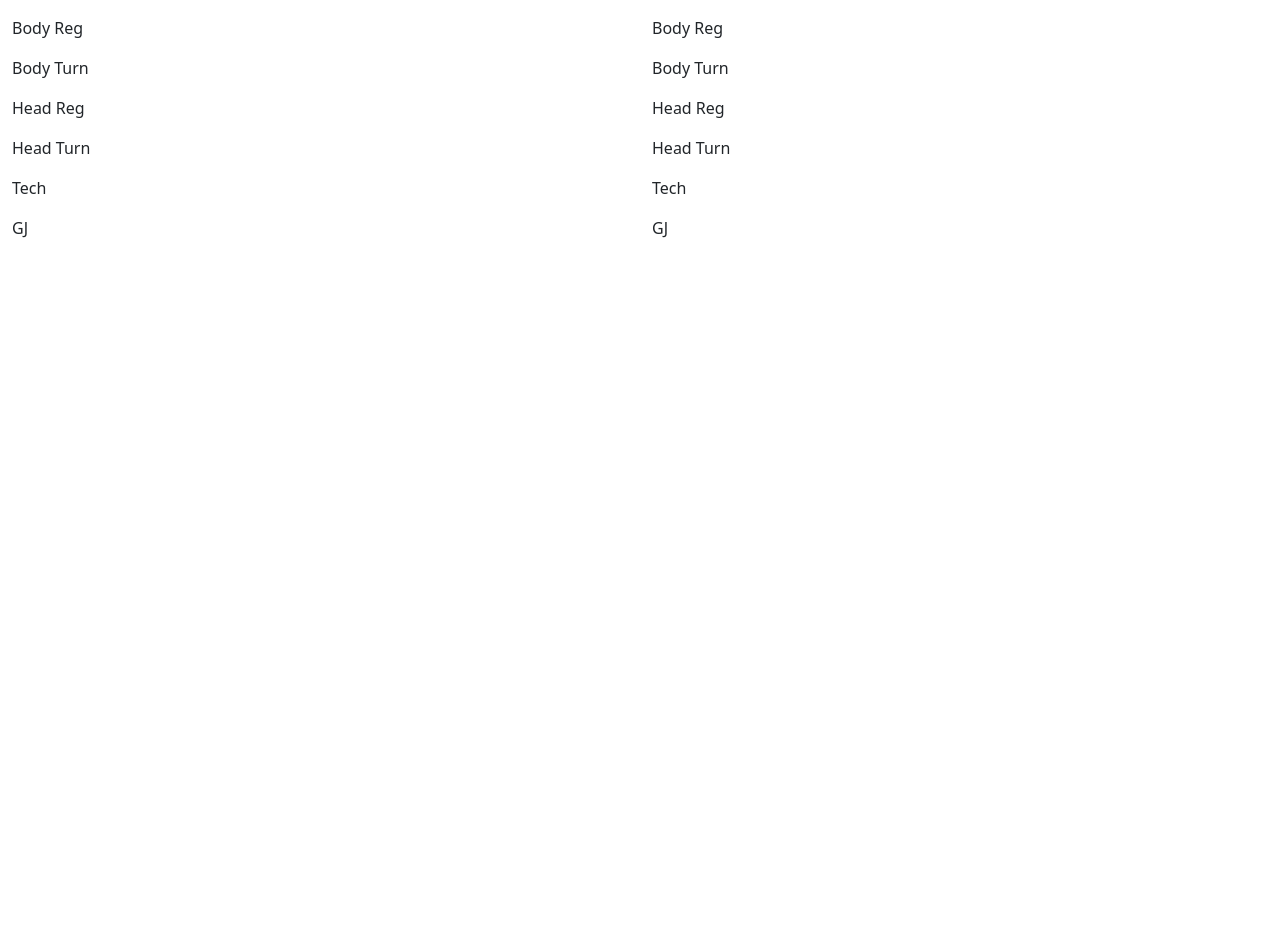
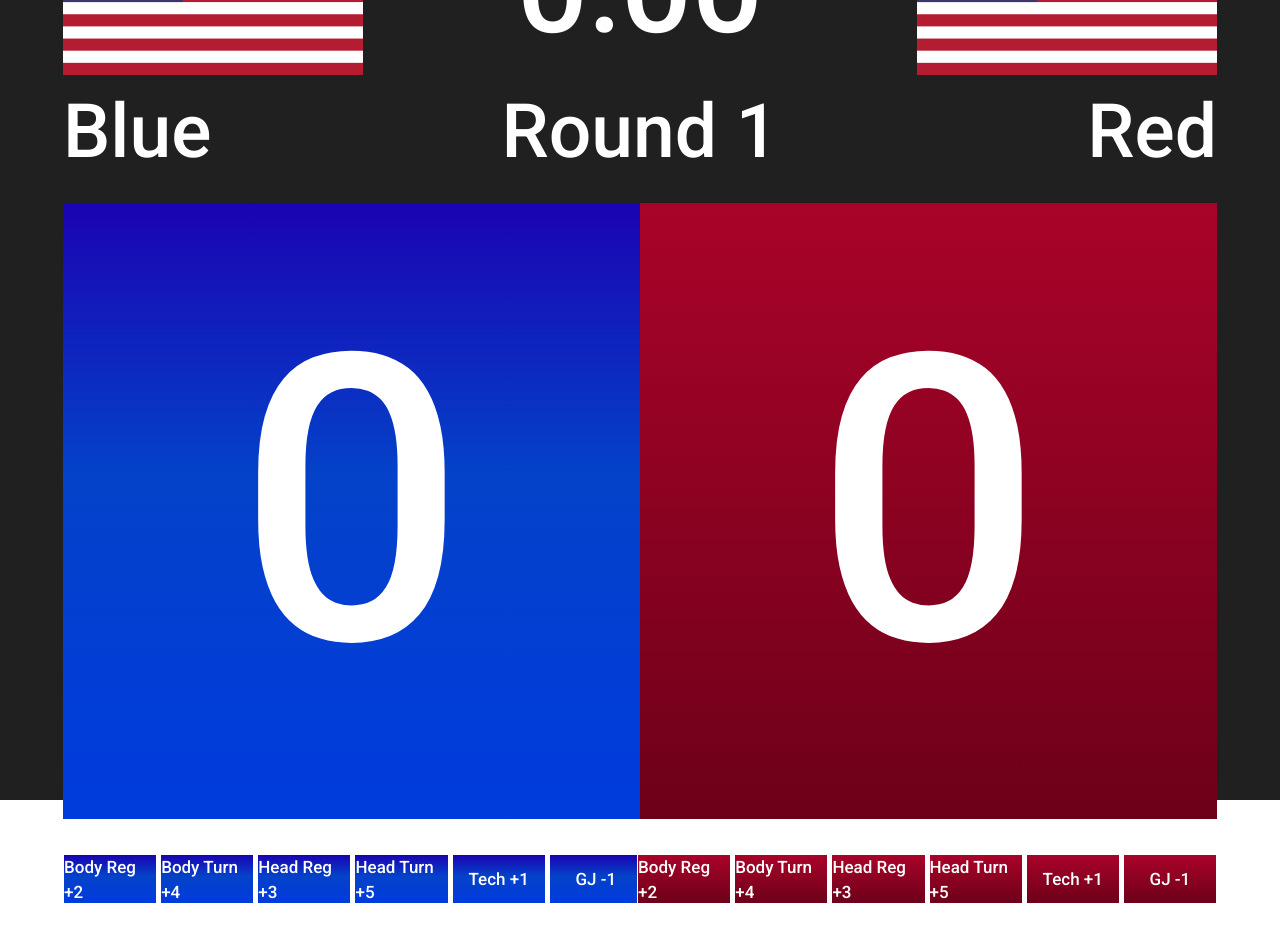
Before and after one commit to jaredantonreed/martial-arts-scoreboard, a plain HTML site: page index.html in a window 1280 px wide. Before the commit the page ends 800 px from the top, so only its background shows below. Drawn offline with nearby package versions, Linux system fonts and the light colour scheme.

Commit message:
Scoreboard set up. Needs javascript now

```diff
--- a/index.html
+++ b/index.html
@@ -12,69 +12,76 @@
 
 <body>
     <section class="scoreboard-area">
-        <div class="container-fluid">
-            <!-- ROUND NUMBER -->
+        <div class="container">
+            <!-- COUNTRY FLAGS & TIMER CLOCK -->
             <div class="row">
-                <div class="col-lg-12">
-                    <p></p>
+                <div class="col-lg-4 current-country-flag-blue"><img
+                        src="./images/1200px-Flag_of_the_United_States.svg.png">
+                    <div class="current-name-blue">
+                        <p>Blue</p>
+                    </div>
+                </div>
+                <div class="col-lg-4 current-timer-and-rounds">
+                    <p class="timer">0:00</p>
+                    <p class="rounds">Round 1</p>
+                </div>
+                <div class="col-lg-4 current-country-flag-red"><img
+                        src="./images/1200px-Flag_of_the_United_States.svg.png">
+                    <div class="current-name-red">
+                        <p>Red</p>
+                    </div>
                 </div>
             </div>
-            <!-- COUNTRY FLAGS & TIMER CLOCK -->
+
+            <!-- AREA FOR POINTS TO BE ACCOUNTED TO -->
+            <div class="row scores">
+                <div class="col-lg-6 current-score-blue">
+                    <p>0</p>
+                </div>
+                <div class="col-lg-6 current-score-red">
+                    <p>0</p>
+                </div>
+            </div>
+            <!-- BUTTONS FOR BLUE & RED (BODY, HEAD, TECHNICAL AND SINGLE POINT REDUCTION) -->
             <div class="row">
-                <div class="col-lg-4"></div>
-                <div class="col-lg-4"></div>
-                <div class="col-lg-4"></div>
-            </div>
-            <!-- NAMES (RED & BLUE) -->
-            <div class="row">
-                <div class="col-lg-6"></div>
-                <div class="col-lg-6"></div>
-            </div>
-            <!-- AREA FOR POINTS TO BE ACCOUNTED TO -->
-            <div class="row">
-                <div class="col-lg-6"></div>
-                <div class="col-lg-6"></div>
-            </div>
-            <!-- BUTTONS FOR RED & BLUE (BODY, HEAD, TECHNICAL AND SINGLE POINT REDUCTION) -->
-            <div class="row">
-                <div class="col-lg-6">
-                    <div class="col-lg-2">
-                        <p>Body Reg</p>
+                <div class="col-lg-6 buttons-blue">
+                    <div class="col-lg-2 body-regular-kick-blue">
+                        <p>Body Reg +2</p>
                     </div>
-                    <div class="col-lg-2">
-                        <p>Body Turn</p>
+                    <div class="col-lg-2 body-turning-kick-blue">
+                        <p>Body Turn +4</p>
                     </div>
-                    <div class="col-lg-2">
-                        <p>Head Reg</p>
+                    <div class="col-lg-2 head-regular-kick-blue">
+                        <p>Head Reg +3</p>
                     </div>
-                    <div class="col-lg-2">
-                        <p>Head Turn</p>
+                    <div class="col-lg-2 head-turning-kick-blue">
+                        <p>Head Turn +5</p>
                     </div>
-                    <div class="col-lg-2">
-                        <p>Tech</p>
+                    <div class="col-lg-2 technical-point-blue">
+                        <p>Tech +1</p>
                     </div>
-                    <div class="col-lg-2">
-                        <p>GJ</p>
+                    <div class="col-lg-2 penalty-blue">
+                        <p>GJ -1</p>
                     </div>
                 </div>
-                <div class="col-lg-6">
-                    <div class="col-lg-2">
-                        <p>Body Reg</p>
+                <div class="col-lg-6 buttons-red">
+                    <div class="col-lg-2 body-regular-kick-red">
+                        <p>Body Reg +2</p>
                     </div>
-                    <div class="col-lg-2">
-                        <p>Body Turn</p>
+                    <div class="col-lg-2 body-turning-kick-red">
+                        <p>Body Turn +4</p>
                     </div>
-                    <div class="col-lg-2">
-                        <p>Head Reg</p>
+                    <div class="col-lg-2 head-regular-kick-red">
+                        <p>Head Reg +3</p>
                     </div>
-                    <div class="col-lg-2">
-                        <p>Head Turn</p>
+                    <div class="col-lg-2 head-turning-kick-red">
+                        <p>Head Turn +5</p>
                     </div>
-                    <div class="col-lg-2">
-                        <p>Tech</p>
+                    <div class="col-lg-2 technical-point-red">
+                        <p>Tech +1</p>
                     </div>
-                    <div class="col-lg-2">
-                        <p>GJ</p>
+                    <div class="col-lg-2 penalty-red">
+                        <p>GJ -1</p>
                     </div>
                 </div>
             </div>
--- a/main.css
+++ b/main.css
@@ -0,0 +1,531 @@
+/* MAIN CSS */
+
+@import url('https://fonts.googleapis.com/css2?family=Roboto:ital,wght@0,300;0,500;0,700;1,400&display=swap');
+
+.container {
+    padding: 75px;
+    max-width: 2000px;
+}
+
+section.scoreboard-area {
+    display: flex;
+    align-items: center;
+    justify-content: center;
+    height: 100vh;
+    background-color: #202020
+}
+
+section.scoreboard-area img {
+    width: 300px;
+    max-width: 100%;
+}
+
+/* FLAGS */
+section.scoreboard-area .current-country-flag-blue {
+    display: flex;
+    flex-direction: column;
+    flex-wrap: nowrap;
+    justify-content: flex-end;
+    align-items: flex-start;
+    align-content: stretch;
+    padding-left: 0;
+}
+
+section.scoreboard-area .current-country-flag-red {
+    display: flex;
+    flex-direction: column;
+    flex-wrap: nowrap;
+    justify-content: flex-end;
+    align-items: flex-end;
+    align-content: stretch;
+    padding-right: 0;
+}
+
+section.scoreboard-area .current-name-blue p {
+    font-size: 75px;
+    color: #FFFFFF;
+    font-family: 'Roboto', sans-serif;
+}
+
+section.scoreboard-area .current-name-red p {
+    font-size: 75px;
+    color: #FFFFFF;
+    font-family: 'Roboto', sans-serif;
+}
+
+/* TIMER AND ROUNDS */
+section.scoreboard-area .current-timer-and-rounds {
+    display: flex;
+    flex-direction: column;
+    flex-wrap: nowrap;
+    justify-content: flex-end;
+    align-items: center;
+    align-content: stretch;
+    text-align: center;
+}
+
+section.scoreboard-area .current-timer-and-rounds p.timer {
+    font-size: 125px;
+    color: #FFFFFF;
+    font-family: 'Roboto', sans-serif;
+}
+
+section.scoreboard-area .current-timer-and-rounds p.rounds {
+    font-size: 75px;
+    color: #FFFFFF;
+    font-family: 'Roboto', sans-serif;
+    margin-top: -25px;
+}
+
+/* SCORES */
+section.scoreboard-area .scores {
+    display: flex;
+    flex-direction: row;
+    flex-wrap: nowrap;
+    justify-content: center;
+    align-items: center;
+    align-content: center;
+}
+
+section.scoreboard-area .current-score-blue {
+    /* Permalink - use to edit and share this gradient: https://colorzilla.com/gradient-editor/#1a03b2+0,0442c9+44,003bdd+100 */
+    background: #1a03b2;
+    /* Old browsers */
+    background: -moz-linear-gradient(top, #1a03b2 0%, #0442c9 44%, #003bdd 100%);
+    /* FF3.6-15 */
+    background: -webkit-linear-gradient(top, #1a03b2 0%, #0442c9 44%, #003bdd 100%);
+    /* Chrome10-25,Safari5.1-6 */
+    background: linear-gradient(to bottom, #1a03b2 0%, #0442c9 44%, #003bdd 100%);
+    /* W3C, IE10+, FF16+, Chrome26+, Opera12+, Safari7+ */
+    filter: progid:DXImageTransform.Microsoft.gradient(startColorstr='#1a03b2', endColorstr='#003bdd', GradientType=0);
+    /* IE6-9 */
+
+}
+
+section.scoreboard-area .current-score-red {
+    /* Permalink - use to edit and share this gradient: https://colorzilla.com/gradient-editor/#a90329+0,8f0222+44,6d0019+100;Brown+Red+3D */
+    background: #a90329;
+    /* Old browsers */
+    background: -moz-linear-gradient(top, #a90329 0%, #8f0222 44%, #6d0019 100%);
+    /* FF3.6-15 */
+    background: -webkit-linear-gradient(top, #a90329 0%, #8f0222 44%, #6d0019 100%);
+    /* Chrome10-25,Safari5.1-6 */
+    background: linear-gradient(to bottom, #a90329 0%, #8f0222 44%, #6d0019 100%);
+    /* W3C, IE10+, FF16+, Chrome26+, Opera12+, Safari7+ */
+    filter: progid:DXImageTransform.Microsoft.gradient(startColorstr='#a90329', endColorstr='#6d0019', GradientType=0);
+    /* IE6-9 */
+
+}
+
+section.scoreboard-area .current-score-blue p {
+    font-size: 400px;
+    color: #FFFFFF;
+    font-family: 'Roboto', sans-serif;
+    text-align: center;
+}
+
+section.scoreboard-area .current-score-red p {
+    font-size: 400px;
+    color: #FFFFFF;
+    font-family: 'Roboto', sans-serif;
+    text-align: center;
+}
+
+/* BUTTONS */
+section.scoreboard-area .buttons-blue {
+    display: flex;
+    flex-direction: row;
+    flex-wrap: nowrap;
+    justify-content: flex-start;
+    align-items: flex-start;
+    align-content: stretch;
+    margin-top: 35px;
+    padding-left: 0;
+}
+
+section.scoreboard-area .buttons-red {
+    display: flex;
+    flex-direction: row;
+    flex-wrap: nowrap;
+    justify-content: flex-end;
+    align-items: flex-start;
+    align-content: stretch;
+    margin-top: 35px;
+    padding-right: 0;
+}
+
+section.scoreboard-area .body-regular-kick-blue {
+    display: flex;
+    flex-direction: row;
+    flex-wrap: nowrap;
+    justify-content: center;
+    align-items: center;
+    align-content: center;
+    height: 50px;
+    /* Permalink - use to edit and share this gradient: https://colorzilla.com/gradient-editor/#1a03b2+0,0442c9+44,003bdd+100 */
+    background: #1a03b2;
+    /* Old browsers */
+    background: -moz-linear-gradient(top, #1a03b2 0%, #0442c9 44%, #003bdd 100%);
+    /* FF3.6-15 */
+    background: -webkit-linear-gradient(top, #1a03b2 0%, #0442c9 44%, #003bdd 100%);
+    /* Chrome10-25,Safari5.1-6 */
+    background: linear-gradient(to bottom, #1a03b2 0%, #0442c9 44%, #003bdd 100%);
+    /* W3C, IE10+, FF16+, Chrome26+, Opera12+, Safari7+ */
+    filter: progid:DXImageTransform.Microsoft.gradient(startColorstr='#1a03b2', endColorstr='#003bdd', GradientType=0);
+    /* IE6-9 */
+    margin-right: 3px;
+    border: 1px solid #FFFFFF;
+    max-width: 150px;
+}
+
+section.scoreboard-area .body-regular-kick-blue p {
+    color: #FFFFFF;
+    font-family: 'Roboto', sans-serif;
+    font-size: 17px;
+    margin-top: 18px;
+}
+
+section.scoreboard-area .body-turning-kick-blue {
+    display: flex;
+    flex-direction: row;
+    flex-wrap: nowrap;
+    justify-content: center;
+    align-items: center;
+    align-content: center;
+    height: 50px;
+    /* Permalink - use to edit and share this gradient: https://colorzilla.com/gradient-editor/#1a03b2+0,0442c9+44,003bdd+100 */
+    background: #1a03b2;
+    /* Old browsers */
+    background: -moz-linear-gradient(top, #1a03b2 0%, #0442c9 44%, #003bdd 100%);
+    /* FF3.6-15 */
+    background: -webkit-linear-gradient(top, #1a03b2 0%, #0442c9 44%, #003bdd 100%);
+    /* Chrome10-25,Safari5.1-6 */
+    background: linear-gradient(to bottom, #1a03b2 0%, #0442c9 44%, #003bdd 100%);
+    /* W3C, IE10+, FF16+, Chrome26+, Opera12+, Safari7+ */
+    filter: progid:DXImageTransform.Microsoft.gradient(startColorstr='#1a03b2', endColorstr='#003bdd', GradientType=0);
+    /* IE6-9 */
+    margin-right: 3px;
+    border: 1px solid #FFFFFF;
+    max-width: 150px;
+}
+
+section.scoreboard-area .body-turning-kick-blue p {
+    color: #FFFFFF;
+    font-family: 'Roboto', sans-serif;
+    font-size: 17px;
+    margin-top: 18px;
+}
+
+section.scoreboard-area .head-regular-kick-blue {
+    display: flex;
+    flex-direction: row;
+    flex-wrap: nowrap;
+    justify-content: center;
+    align-items: center;
+    align-content: center;
+    height: 50px;
+    /* Permalink - use to edit and share this gradient: https://colorzilla.com/gradient-editor/#1a03b2+0,0442c9+44,003bdd+100 */
+    background: #1a03b2;
+    /* Old browsers */
+    background: -moz-linear-gradient(top, #1a03b2 0%, #0442c9 44%, #003bdd 100%);
+    /* FF3.6-15 */
+    background: -webkit-linear-gradient(top, #1a03b2 0%, #0442c9 44%, #003bdd 100%);
+    /* Chrome10-25,Safari5.1-6 */
+    background: linear-gradient(to bottom, #1a03b2 0%, #0442c9 44%, #003bdd 100%);
+    /* W3C, IE10+, FF16+, Chrome26+, Opera12+, Safari7+ */
+    filter: progid:DXImageTransform.Microsoft.gradient(startColorstr='#1a03b2', endColorstr='#003bdd', GradientType=0);
+    /* IE6-9 */
+    margin-right: 3px;
+    border: 1px solid #FFFFFF;
+    max-width: 150px;
+}
+
+section.scoreboard-area .head-regular-kick-blue p {
+    color: #FFFFFF;
+    font-family: 'Roboto', sans-serif;
+    font-size: 17px;
+    margin-top: 18px;
+}
+
+section.scoreboard-area .head-turning-kick-blue {
+    display: flex;
+    flex-direction: row;
+    flex-wrap: nowrap;
+    justify-content: center;
+    align-items: center;
+    align-content: center;
+    height: 50px;
+    /* Permalink - use to edit and share this gradient: https://colorzilla.com/gradient-editor/#1a03b2+0,0442c9+44,003bdd+100 */
+    background: #1a03b2;
+    /* Old browsers */
+    background: -moz-linear-gradient(top, #1a03b2 0%, #0442c9 44%, #003bdd 100%);
+    /* FF3.6-15 */
+    background: -webkit-linear-gradient(top, #1a03b2 0%, #0442c9 44%, #003bdd 100%);
+    /* Chrome10-25,Safari5.1-6 */
+    background: linear-gradient(to bottom, #1a03b2 0%, #0442c9 44%, #003bdd 100%);
+    /* W3C, IE10+, FF16+, Chrome26+, Opera12+, Safari7+ */
+    filter: progid:DXImageTransform.Microsoft.gradient(startColorstr='#1a03b2', endColorstr='#003bdd', GradientType=0);
+    /* IE6-9 */
+    margin-right: 3px;
+    border: 1px solid #FFFFFF;
+    max-width: 150px;
+}
+
+section.scoreboard-area .head-turning-kick-blue p {
+    color: #FFFFFF;
+    font-family: 'Roboto', sans-serif;
+    font-size: 17px;
+    margin-top: 18px;
+}
+
+section.scoreboard-area .technical-point-blue {
+    display: flex;
+    flex-direction: row;
+    flex-wrap: nowrap;
+    justify-content: center;
+    align-items: center;
+    align-content: center;
+    height: 50px;
+    /* Permalink - use to edit and share this gradient: https://colorzilla.com/gradient-editor/#1a03b2+0,0442c9+44,003bdd+100 */
+    background: #1a03b2;
+    /* Old browsers */
+    background: -moz-linear-gradient(top, #1a03b2 0%, #0442c9 44%, #003bdd 100%);
+    /* FF3.6-15 */
+    background: -webkit-linear-gradient(top, #1a03b2 0%, #0442c9 44%, #003bdd 100%);
+    /* Chrome10-25,Safari5.1-6 */
+    background: linear-gradient(to bottom, #1a03b2 0%, #0442c9 44%, #003bdd 100%);
+    /* W3C, IE10+, FF16+, Chrome26+, Opera12+, Safari7+ */
+    filter: progid:DXImageTransform.Microsoft.gradient(startColorstr='#1a03b2', endColorstr='#003bdd', GradientType=0);
+    /* IE6-9 */
+    margin-right: 3px;
+    border: 1px solid #FFFFFF;
+    max-width: 150px;
+}
+
+section.scoreboard-area .technical-point-blue p {
+    color: #FFFFFF;
+    font-family: 'Roboto', sans-serif;
+    font-size: 17px;
+    margin-top: 18px;
+}
+
+section.scoreboard-area .penalty-blue {
+    display: flex;
+    flex-direction: row;
+    flex-wrap: nowrap;
+    justify-content: center;
+    align-items: center;
+    align-content: center;
+    height: 50px;
+    /* Permalink - use to edit and share this gradient: https://colorzilla.com/gradient-editor/#1a03b2+0,0442c9+44,003bdd+100 */
+    background: #1a03b2;
+    /* Old browsers */
+    background: -moz-linear-gradient(top, #1a03b2 0%, #0442c9 44%, #003bdd 100%);
+    /* FF3.6-15 */
+    background: -webkit-linear-gradient(top, #1a03b2 0%, #0442c9 44%, #003bdd 100%);
+    /* Chrome10-25,Safari5.1-6 */
+    background: linear-gradient(to bottom, #1a03b2 0%, #0442c9 44%, #003bdd 100%);
+    /* W3C, IE10+, FF16+, Chrome26+, Opera12+, Safari7+ */
+    filter: progid:DXImageTransform.Microsoft.gradient(startColorstr='#1a03b2', endColorstr='#003bdd', GradientType=0);
+    /* IE6-9 */
+    border: 1px solid #FFFFFF;
+    max-width: 150px;
+}
+
+section.scoreboard-area .penalty-blue p {
+    color: #FFFFFF;
+    font-family: 'Roboto', sans-serif;
+    font-size: 17px;
+    margin-top: 18px;
+}
+
+section.scoreboard-area .body-regular-kick-red {
+    display: flex;
+    flex-direction: row;
+    flex-wrap: nowrap;
+    justify-content: center;
+    align-items: center;
+    align-content: center;
+    height: 50px;
+    /* Permalink - use to edit and share this gradient: https://colorzilla.com/gradient-editor/#a90329+0,8f0222+44,6d0019+100;Brown+Red+3D */
+    background: #a90329;
+    /* Old browsers */
+    background: -moz-linear-gradient(top, #a90329 0%, #8f0222 44%, #6d0019 100%);
+    /* FF3.6-15 */
+    background: -webkit-linear-gradient(top, #a90329 0%, #8f0222 44%, #6d0019 100%);
+    /* Chrome10-25,Safari5.1-6 */
+    background: linear-gradient(to bottom, #a90329 0%, #8f0222 44%, #6d0019 100%);
+    /* W3C, IE10+, FF16+, Chrome26+, Opera12+, Safari7+ */
+    filter: progid:DXImageTransform.Microsoft.gradient(startColorstr='#a90329', endColorstr='#6d0019', GradientType=0);
+    /* IE6-9 */
+    border: 1px solid #FFFFFF;
+    max-width: 150px;
+
+}
+
+section.scoreboard-area .body-regular-kick-red p {
+    color: #FFFFFF;
+    font-family: 'Roboto', sans-serif;
+    font-size: 17px;
+    margin-top: 18px;
+}
+
+section.scoreboard-area .body-turning-kick-red {
+    display: flex;
+    flex-direction: row;
+    flex-wrap: nowrap;
+    justify-content: center;
+    align-items: center;
+    align-content: center;
+    height: 50px;
+    /* Permalink - use to edit and share this gradient: https://colorzilla.com/gradient-editor/#a90329+0,8f0222+44,6d0019+100;Brown+Red+3D */
+    background: #a90329;
+    /* Old browsers */
+    background: -moz-linear-gradient(top, #a90329 0%, #8f0222 44%, #6d0019 100%);
+    /* FF3.6-15 */
+    background: -webkit-linear-gradient(top, #a90329 0%, #8f0222 44%, #6d0019 100%);
+    /* Chrome10-25,Safari5.1-6 */
+    background: linear-gradient(to bottom, #a90329 0%, #8f0222 44%, #6d0019 100%);
+    /* W3C, IE10+, FF16+, Chrome26+, Opera12+, Safari7+ */
+    filter: progid:DXImageTransform.Microsoft.gradient(startColorstr='#a90329', endColorstr='#6d0019', GradientType=0);
+    /* IE6-9 */
+    margin-left: 3px;
+    border: 1px solid #FFFFFF;
+    max-width: 150px;
+
+}
+
+section.scoreboard-area .body-turning-kick-red p {
+    color: #FFFFFF;
+    font-family: 'Roboto', sans-serif;
+    font-size: 17px;
+    margin-top: 18px;
+}
+
+section.scoreboard-area .head-regular-kick-red {
+    display: flex;
+    flex-direction: row;
+    flex-wrap: nowrap;
+    justify-content: center;
+    align-items: center;
+    align-content: center;
+    height: 50px;
+    /* Permalink - use to edit and share this gradient: https://colorzilla.com/gradient-editor/#a90329+0,8f0222+44,6d0019+100;Brown+Red+3D */
+    background: #a90329;
+    /* Old browsers */
+    background: -moz-linear-gradient(top, #a90329 0%, #8f0222 44%, #6d0019 100%);
+    /* FF3.6-15 */
+    background: -webkit-linear-gradient(top, #a90329 0%, #8f0222 44%, #6d0019 100%);
+    /* Chrome10-25,Safari5.1-6 */
+    background: linear-gradient(to bottom, #a90329 0%, #8f0222 44%, #6d0019 100%);
+    /* W3C, IE10+, FF16+, Chrome26+, Opera12+, Safari7+ */
+    filter: progid:DXImageTransform.Microsoft.gradient(startColorstr='#a90329', endColorstr='#6d0019', GradientType=0);
+    /* IE6-9 */
+    margin-left: 3px;
+    border: 1px solid #FFFFFF;
+    max-width: 150px;
+
+}
+
+section.scoreboard-area .head-regular-kick-red p {
+    color: #FFFFFF;
+    font-family: 'Roboto', sans-serif;
+    font-size: 17px;
+    margin-top: 18px;
+}
+
+section.scoreboard-area .head-turning-kick-red {
+    display: flex;
+    flex-direction: row;
+    flex-wrap: nowrap;
+    justify-content: center;
+    align-items: center;
+    align-content: center;
+    height: 50px;
+    /* Permalink - use to edit and share this gradient: https://colorzilla.com/gradient-editor/#a90329+0,8f0222+44,6d0019+100;Brown+Red+3D */
+    background: #a90329;
+    /* Old browsers */
+    background: -moz-linear-gradient(top, #a90329 0%, #8f0222 44%, #6d0019 100%);
+    /* FF3.6-15 */
+    background: -webkit-linear-gradient(top, #a90329 0%, #8f0222 44%, #6d0019 100%);
+    /* Chrome10-25,Safari5.1-6 */
+    background: linear-gradient(to bottom, #a90329 0%, #8f0222 44%, #6d0019 100%);
+    /* W3C, IE10+, FF16+, Chrome26+, Opera12+, Safari7+ */
+    filter: progid:DXImageTransform.Microsoft.gradient(startColorstr='#a90329', endColorstr='#6d0019', GradientType=0);
+    /* IE6-9 */
+    margin-left: 3px;
+    border: 1px solid #FFFFFF;
+    max-width: 150px;
+
+}
+
+section.scoreboard-area .head-turning-kick-red p {
+    color: #FFFFFF;
+    font-family: 'Roboto', sans-serif;
+    font-size: 17px;
+    margin-top: 18px;
+}
+
+section.scoreboard-area .technical-point-red {
+    display: flex;
+    flex-direction: row;
+    flex-wrap: nowrap;
+    justify-content: center;
+    align-items: center;
+    align-content: center;
+    height: 50px;
+    /* Permalink - use to edit and share this gradient: https://colorzilla.com/gradient-editor/#a90329+0,8f0222+44,6d0019+100;Brown+Red+3D */
+    background: #a90329;
+    /* Old browsers */
+    background: -moz-linear-gradient(top, #a90329 0%, #8f0222 44%, #6d0019 100%);
+    /* FF3.6-15 */
+    background: -webkit-linear-gradient(top, #a90329 0%, #8f0222 44%, #6d0019 100%);
+    /* Chrome10-25,Safari5.1-6 */
+    background: linear-gradient(to bottom, #a90329 0%, #8f0222 44%, #6d0019 100%);
+    /* W3C, IE10+, FF16+, Chrome26+, Opera12+, Safari7+ */
+    filter: progid:DXImageTransform.Microsoft.gradient(startColorstr='#a90329', endColorstr='#6d0019', GradientType=0);
+    /* IE6-9 */
+    margin-left: 3px;
+    border: 1px solid #FFFFFF;
+    max-width: 150px;
+
+}
+
+section.scoreboard-area .technical-point-red p {
+    color: #FFFFFF;
+    font-family: 'Roboto', sans-serif;
+    font-size: 17px;
+    margin-top: 18px;
+}
+
+section.scoreboard-area .penalty-red {
+    display: flex;
+    flex-direction: row;
+    flex-wrap: nowrap;
+    justify-content: center;
+    align-items: center;
+    align-content: center;
+    height: 50px;
+    /* Permalink - use to edit and share this gradient: https://colorzilla.com/gradient-editor/#a90329+0,8f0222+44,6d0019+100;Brown+Red+3D */
+    background: #a90329;
+    /* Old browsers */
+    background: -moz-linear-gradient(top, #a90329 0%, #8f0222 44%, #6d0019 100%);
+    /* FF3.6-15 */
+    background: -webkit-linear-gradient(top, #a90329 0%, #8f0222 44%, #6d0019 100%);
+    /* Chrome10-25,Safari5.1-6 */
+    background: linear-gradient(to bottom, #a90329 0%, #8f0222 44%, #6d0019 100%);
+    /* W3C, IE10+, FF16+, Chrome26+, Opera12+, Safari7+ */
+    filter: progid:DXImageTransform.Microsoft.gradient(startColorstr='#a90329', endColorstr='#6d0019', GradientType=0);
+    /* IE6-9 */
+    margin-left: 3px;
+    border: 1px solid #FFFFFF;
+    max-width: 150px;
+
+}
+
+section.scoreboard-area .penalty-red p {
+    color: #FFFFFF;
+    font-family: 'Roboto', sans-serif;
+    font-size: 17px;
+    margin-top: 18px;
+}
```
Also changed, not shown: images/1200px-Flag_of_the_United_States.svg.png (added).
